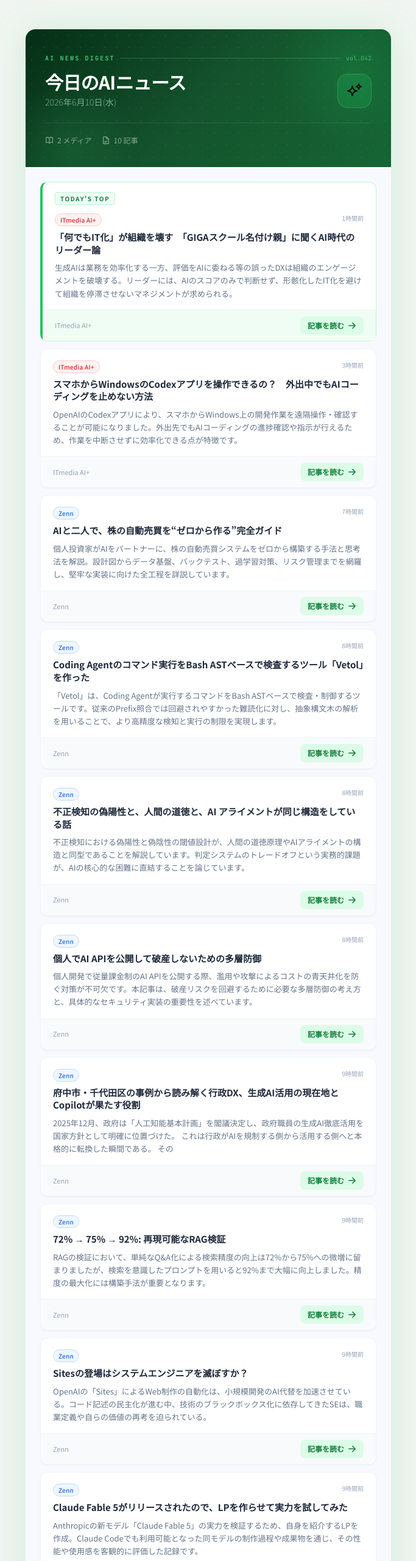
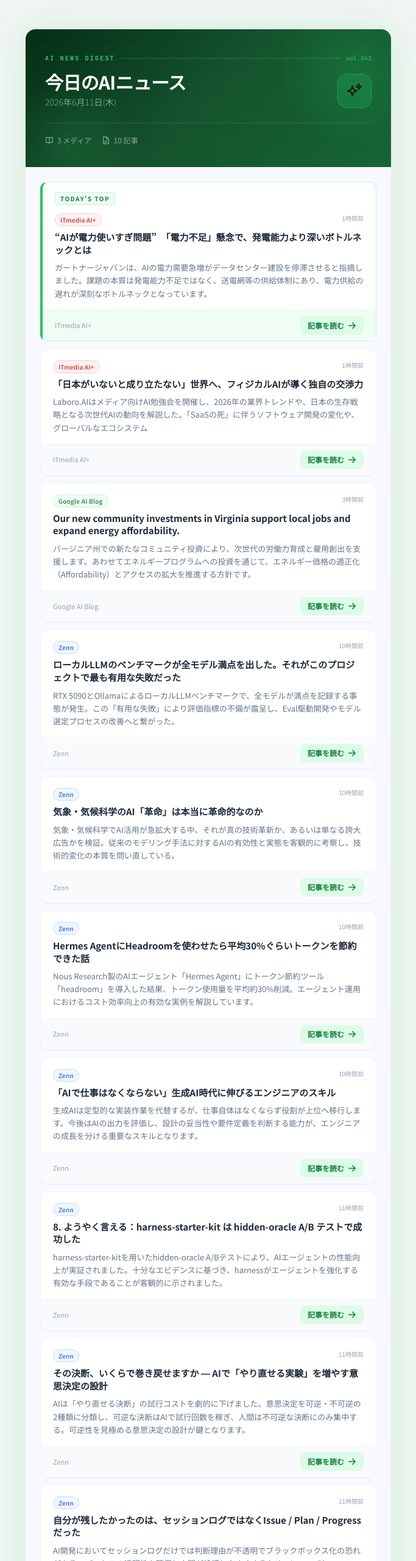
Before and after one commit to muramasalldr-max/ai-news-delivery, a plain HTML site: page index.html in a window 1280 px wide. Shown: the top 2560 px of the page at 61% size, without its empty margins (298-981 px from the left). Drawn offline with nearby package versions, Linux system fonts and the light colour scheme.

Commit message:
deploy: d10dac0924df5cd2effa6f749fe977626c312e90

```diff
--- a/index.html
+++ b/index.html
@@ -92,7 +92,7 @@
           <h1 class="text-white text-3xl font-bold tracking-tight leading-none">
             今日のAIニュース
           </h1>
-          <p class="text-brand-200/60 text-sm mt-2 font-light">2026年6月10日(水)</p>
+          <p class="text-brand-200/60 text-sm mt-2 font-light">2026年6月11日(木)</p>
         </div>
 
         <!-- AI icon badge -->
@@ -110,7 +110,7 @@
           <svg class="w-3.5 h-3.5" fill="none" viewBox="0 0 24 24" stroke="currentColor" stroke-width="2">
             <path stroke-linecap="round" stroke-linejoin="round" d="M12 6.042A8.967 8.967 0 006 3.75c-1.052 0-2.062.18-3 .512v14.25A8.987 8.987 0 016 18c2.305 0 4.408.867 6 2.292m0-14.25a8.966 8.966 0 016-2.292c1.052 0 2.062.18 3 .512v14.25A8.987 8.987 0 0018 18a8.966 8.966 0 00-6 2.292m0-14.25v14.25" />
           </svg>
-          <span>2 メディア</span>
+          <span>3 メディア</span>
         </div>
         <div class="flex items-center gap-1.5 text-white/50 text-xs">
           <svg class="w-3.5 h-3.5" fill="none" viewBox="0 0 24 24" stroke="currentColor" stroke-width="2">
@@ -132,12 +132,12 @@
             <span class="source-itmedia text-[10px] font-medium px-2 py-0.5 rounded-full border tracking-wide flex-shrink-0 mt-0.5">ITmedia AI+</span>
             <span class="text-[10px] text-slate-400 flex-shrink-0 mt-0.5">1時間前</span>
           </div>
-          <h2 class="text-slate-800 font-bold text-[15px] leading-snug mb-2">「何でもIT化」が組織を壊す　「GIGAスクール名付け親」に聞くAI時代のリーダー論</h2>
-          <p class="text-slate-500 text-[13px] leading-relaxed">生成AIは業務を効率化する一方、評価をAIに委ねる等の誤ったDXは組織のエンゲージメントを破壊する。リーダーには、AIのスコアのみで判断せず、形骸化したIT化を避けて組織を停滞させないマネジメントが求められる。</p>
+          <h2 class="text-slate-800 font-bold text-[15px] leading-snug mb-2">“AIが電力使いすぎ問題”　「電力不足」懸念で、発電能力より深いボトルネックとは</h2>
+          <p class="text-slate-500 text-[13px] leading-relaxed">ガートナージャパンは、AIの電力需要急増がデータセンター建設を停滞させると指摘しました。課題の本質は発電能力不足ではなく、送電網等の供給体制にあり、電力供給の遅れが深刻なボトルネックとなっています。</p>
         </div>
         <div class="px-5 py-2.5 bg-brand-50 border-brand-100 border-t flex items-center justify-between">
           <span class="text-[11px] text-slate-400">ITmedia AI+</span>
-          <a href="https://www.itmedia.co.jp/business/articles/2606/11/news029.html" target="_blank" rel="noopener noreferrer"
+          <a href="https://www.itmedia.co.jp/business/articles/2606/12/news029.html" target="_blank" rel="noopener noreferrer"
              class="inline-flex items-center gap-1.5 text-brand-700 text-[12px] font-semibold bg-brand-100 hover:bg-brand-200 px-3 py-1.5 rounded-lg transition-colors">
             記事を読む
             <svg class="w-3.5 h-3.5" fill="none" viewBox="0 0 24 24" stroke="currentColor" stroke-width="2.5">
@@ -153,14 +153,14 @@
         <div class="px-5 py-4">
           <div class="flex items-start justify-between gap-3 mb-2">
             <span class="source-itmedia text-[10px] font-medium px-2 py-0.5 rounded-full border tracking-wide flex-shrink-0 mt-0.5">ITmedia AI+</span>
-            <span class="text-[10px] text-slate-400 flex-shrink-0 mt-0.5">3時間前</span>
+            <span class="text-[10px] text-slate-400 flex-shrink-0 mt-0.5">1時間前</span>
           </div>
-          <h2 class="text-slate-800 font-bold text-[15px] leading-snug mb-2">スマホからWindowsのCodexアプリを操作できるの？　外出中でもAIコーディングを止めない方法</h2>
-          <p class="text-slate-500 text-[13px] leading-relaxed">OpenAIのCodexアプリにより、スマホからWindows上の開発作業を遠隔操作・確認することが可能になりました。外出先でもAIコーディングの進捗確認や指示が行えるため、作業を中断させずに効率化できる点が特徴です。</p>
+          <h2 class="text-slate-800 font-bold text-[15px] leading-snug mb-2">「日本がいないと成り立たない」世界へ、フィジカルAIが導く独自の交渉力</h2>
+          <p class="text-slate-500 text-[13px] leading-relaxed">Laboro.AIはメディア向けAI勉強会を開催し、2026年の業界トレンドや、日本の生存戦略となる次世代AIの動向を解説した。「SaaSの死」に伴うソフトウェア開発の変化や、グローバルなエコシステム</p>
         </div>
         <div class="px-5 py-2.5 bg-slate-50 border-slate-100 border-t flex items-center justify-between">
           <span class="text-[11px] text-slate-400">ITmedia AI+</span>
-          <a href="https://atmarkit.itmedia.co.jp/ait/articles/2606/11/news016.html" target="_blank" rel="noopener noreferrer"
+          <a href="https://monoist.itmedia.co.jp/mn/articles/2606/12/news049.html" target="_blank" rel="noopener noreferrer"
              class="inline-flex items-center gap-1.5 text-brand-700 text-[12px] font-semibold bg-brand-100 hover:bg-brand-200 px-3 py-1.5 rounded-lg transition-colors">
             記事を読む
             <svg class="w-3.5 h-3.5" fill="none" viewBox="0 0 24 24" stroke="currentColor" stroke-width="2.5">
@@ -175,15 +175,15 @@
 
         <div class="px-5 py-4">
           <div class="flex items-start justify-between gap-3 mb-2">
-            <span class="source-zenn text-[10px] font-medium px-2 py-0.5 rounded-full border tracking-wide flex-shrink-0 mt-0.5">Zenn</span>
-            <span class="text-[10px] text-slate-400 flex-shrink-0 mt-0.5">7時間前</span>
+            <span class="source-google text-[10px] font-medium px-2 py-0.5 rounded-full border tracking-wide flex-shrink-0 mt-0.5">Google AI Blog</span>
+            <span class="text-[10px] text-slate-400 flex-shrink-0 mt-0.5">3時間前</span>
           </div>
-          <h2 class="text-slate-800 font-bold text-[15px] leading-snug mb-2">AIと二人で、株の自動売買を“ゼロから作る”完全ガイド</h2>
-          <p class="text-slate-500 text-[13px] leading-relaxed">個人投資家がAIをパートナーに、株の自動売買システムをゼロから構築する手法と思考法を解説。設計図からデータ基盤、バックテスト、過学習対策、リスク管理までを網羅し、堅牢な実装に向けた全工程を詳説しています。</p>
+          <h2 class="text-slate-800 font-bold text-[15px] leading-snug mb-2">Our new community investments in Virginia support local jobs and expand energy affordability.</h2>
+          <p class="text-slate-500 text-[13px] leading-relaxed">バージニア州での新たなコミュニティ投資により、次世代の労働力育成と雇用創出を支援します。あわせてエネルギープログラムへの投資を通じて、エネルギー価格の適正化（Affordability）とアクセスの拡大を推進する方針です。</p>
         </div>
         <div class="px-5 py-2.5 bg-slate-50 border-slate-100 border-t flex items-center justify-between">
-          <span class="text-[11px] text-slate-400">Zenn</span>
-          <a href="https://zenn.dev/kuon_algo/books/5060d7bbf20740" target="_blank" rel="noopener noreferrer"
+          <span class="text-[11px] text-slate-400">Google AI Blog</span>
+          <a href="https://blog.google/innovation-and-ai/infrastructure-and-cloud/global-network/virginia-community-investments/" target="_blank" rel="noopener noreferrer"
              class="inline-flex items-center gap-1.5 text-brand-700 text-[12px] font-semibold bg-brand-100 hover:bg-brand-200 px-3 py-1.5 rounded-lg transition-colors">
             記事を読む
             <svg class="w-3.5 h-3.5" fill="none" viewBox="0 0 24 24" stroke="currentColor" stroke-width="2.5">
@@ -199,14 +199,14 @@
         <div class="px-5 py-4">
           <div class="flex items-start justify-between gap-3 mb-2">
             <span class="source-zenn text-[10px] font-medium px-2 py-0.5 rounded-full border tracking-wide flex-shrink-0 mt-0.5">Zenn</span>
-            <span class="text-[10px] text-slate-400 flex-shrink-0 mt-0.5">8時間前</span>
+            <span class="text-[10px] text-slate-400 flex-shrink-0 mt-0.5">10時間前</span>
           </div>
-          <h2 class="text-slate-800 font-bold text-[15px] leading-snug mb-2">Coding Agentのコマンド実行をBash ASTベースで検査するツール「Vetol」を作った</h2>
-          <p class="text-slate-500 text-[13px] leading-relaxed">「Vetol」は、Coding Agentが実行するコマンドをBash ASTベースで検査・制御するツールです。従来のPrefix照合では回避されやすかった難読化に対し、抽象構文木の解析を用いることで、より高精度な検知と実行の制限を実現します。</p>
+          <h2 class="text-slate-800 font-bold text-[15px] leading-snug mb-2">ローカルLLMのベンチマークが全モデル満点を出した。それがこのプロジェクトで最も有用な失敗だった</h2>
+          <p class="text-slate-500 text-[13px] leading-relaxed">RTX 5090とOllamaによるローカルLLMベンチマークで、全モデルが満点を記録する事態が発生。この「有用な失敗」により評価指標の不備が露呈し、Eval駆動開発やモデル選定プロセスの改善へと繋がった。</p>
         </div>
         <div class="px-5 py-2.5 bg-slate-50 border-slate-100 border-t flex items-center justify-between">
           <span class="text-[11px] text-slate-400">Zenn</span>
-          <a href="https://zenn.dev/tf63/articles/vetol-tf63-20260610" target="_blank" rel="noopener noreferrer"
+          <a href="https://zenn.dev/elvisyao/articles/bef9e76aaa9bb0" target="_blank" rel="noopener noreferrer"
              class="inline-flex items-center gap-1.5 text-brand-700 text-[12px] font-semibold bg-brand-100 hover:bg-brand-200 px-3 py-1.5 rounded-lg transition-colors">
             記事を読む
             <svg class="w-3.5 h-3.5" fill="none" viewBox="0 0 24 24" stroke="currentColor" stroke-width="2.5">
@@ -222,14 +222,14 @@
         <div class="px-5 py-4">
           <div class="flex items-start justify-between gap-3 mb-2">
             <span class="source-zenn text-[10px] font-medium px-2 py-0.5 rounded-full border tracking-wide flex-shrink-0 mt-0.5">Zenn</span>
-            <span class="text-[10px] text-slate-400 flex-shrink-0 mt-0.5">8時間前</span>
+            <span class="text-[10px] text-slate-400 flex-shrink-0 mt-0.5">10時間前</span>
           </div>
-          <h2 class="text-slate-800 font-bold text-[15px] leading-snug mb-2">不正検知の偽陽性と、人間の道徳と、AI アライメントが同じ構造をしている話</h2>
-          <p class="text-slate-500 text-[13px] leading-relaxed">不正検知における偽陽性と偽陰性の閾値設計が、人間の道徳原理やAIアライメントの構造と同型であることを解説しています。判定システムのトレードオフという実務的課題が、AIの核心的な困難に直結することを論じています。</p>
+          <h2 class="text-slate-800 font-bold text-[15px] leading-snug mb-2">気象・気候科学のAI「革命」は本当に革命的なのか</h2>
+          <p class="text-slate-500 text-[13px] leading-relaxed">気象・気候科学でAI活用が急拡大する中、それが真の技術革新か、あるいは単なる誇大広告かを検証。従来のモデリング手法に対するAIの有効性と実態を客観的に考察し、技術的変化の本質を問い直している。</p>
         </div>
         <div class="px-5 py-2.5 bg-slate-50 border-slate-100 border-t flex items-center justify-between">
           <span class="text-[11px] text-slate-400">Zenn</span>
-          <a href="https://zenn.dev/andhy/articles/d70dd9dd685ec6" target="_blank" rel="noopener noreferrer"
+          <a href="https://zenn.dev/salt2/articles/ai-ccf4f32a-article" target="_blank" rel="noopener noreferrer"
              class="inline-flex items-center gap-1.5 text-brand-700 text-[12px] font-semibold bg-brand-100 hover:bg-brand-200 px-3 py-1.5 rounded-lg transition-colors">
             記事を読む
             <svg class="w-3.5 h-3.5" fill="none" viewBox="0 0 24 24" stroke="currentColor" stroke-width="2.5">
@@ -245,14 +245,14 @@
         <div class="px-5 py-4">
           <div class="flex items-start justify-between gap-3 mb-2">
             <span class="source-zenn text-[10px] font-medium px-2 py-0.5 rounded-full border tracking-wide flex-shrink-0 mt-0.5">Zenn</span>
-            <span class="text-[10px] text-slate-400 flex-shrink-0 mt-0.5">8時間前</span>
+            <span class="text-[10px] text-slate-400 flex-shrink-0 mt-0.5">10時間前</span>
           </div>
-          <h2 class="text-slate-800 font-bold text-[15px] leading-snug mb-2">個人でAI APIを公開して破産しないための多層防御</h2>
-          <p class="text-slate-500 text-[13px] leading-relaxed">個人開発で従量課金制のAI APIを公開する際、濫用や攻撃によるコストの青天井化を防ぐ対策が不可欠です。本記事は、破産リスクを回避するために必要な多層防御の考え方と、具体的なセキュリティ実装の重要性を述べています。</p>
+          <h2 class="text-slate-800 font-bold text-[15px] leading-snug mb-2">Hermes AgentにHeadroomを使わせたら平均30%ぐらいトークンを節約できた話</h2>
+          <p class="text-slate-500 text-[13px] leading-relaxed">Nous Research製のAIエージェント「Hermes Agent」にトークン節約ツール「headroom」を導入した結果、トークン使用量を平均約30%削減。エージェント運用におけるコスト効率向上の有効な実例を解説しています。</p>
         </div>
         <div class="px-5 py-2.5 bg-slate-50 border-slate-100 border-t flex items-center justify-between">
           <span class="text-[11px] text-slate-400">Zenn</span>
-          <a href="https://zenn.dev/ranran0227/articles/8c00b92dad8305" target="_blank" rel="noopener noreferrer"
+          <a href="https://zenn.dev/milix_m/articles/bb60e1e1a69ed8" target="_blank" rel="noopener noreferrer"
              class="inline-flex items-center gap-1.5 text-brand-700 text-[12px] font-semibold bg-brand-100 hover:bg-brand-200 px-3 py-1.5 rounded-lg transition-colors">
             記事を読む
             <svg class="w-3.5 h-3.5" fill="none" viewBox="0 0 24 24" stroke="currentColor" stroke-width="2.5">
@@ -268,16 +268,14 @@
         <div class="px-5 py-4">
           <div class="flex items-start justify-between gap-3 mb-2">
             <span class="source-zenn text-[10px] font-medium px-2 py-0.5 rounded-full border tracking-wide flex-shrink-0 mt-0.5">Zenn</span>
-            <span class="text-[10px] text-slate-400 flex-shrink-0 mt-0.5">9時間前</span>
+            <span class="text-[10px] text-slate-400 flex-shrink-0 mt-0.5">10時間前</span>
           </div>
-          <h2 class="text-slate-800 font-bold text-[15px] leading-snug mb-2">府中市・千代田区の事例から読み解く行政DX、生成AI活用の現在地とCopilotが果たす役割</h2>
-          <p class="text-slate-500 text-[13px] leading-relaxed">2025年12月、政府は「人工知能基本計画」を閣議決定し、政府職員の生成AI徹底活用を国家方針として明確に位置づけた。
-これは行政がAIを規制する側から活用する側へと本格的に転換した瞬間である。
-その</p>
+          <h2 class="text-slate-800 font-bold text-[15px] leading-snug mb-2">「AIで仕事はなくならない」生成AI時代に伸びるエンジニアのスキル</h2>
+          <p class="text-slate-500 text-[13px] leading-relaxed">生成AIは定型的な実装作業を代替するが、仕事自体はなくならず役割が上位へ移行します。今後はAIの出力を評価し、設計の妥当性や要件定義を判断する能力が、エンジニアの成長を分ける重要なスキルとなります。</p>
         </div>
         <div class="px-5 py-2.5 bg-slate-50 border-slate-100 border-t flex items-center justify-between">
           <span class="text-[11px] text-slate-400">Zenn</span>
-          <a href="https://zenn.dev/syoshida07/articles/04368937a40996" target="_blank" rel="noopener noreferrer"
+          <a href="https://zenn.dev/itsuya/articles/career_ai_a3f9f3055d" target="_blank" rel="noopener noreferrer"
              class="inline-flex items-center gap-1.5 text-brand-700 text-[12px] font-semibold bg-brand-100 hover:bg-brand-200 px-3 py-1.5 rounded-lg transition-colors">
             記事を読む
             <svg class="w-3.5 h-3.5" fill="none" viewBox="0 0 24 24" stroke="currentColor" stroke-width="2.5">
@@ -293,14 +291,14 @@
         <div class="px-5 py-4">
           <div class="flex items-start justify-between gap-3 mb-2">
             <span class="source-zenn text-[10px] font-medium px-2 py-0.5 rounded-full border tracking-wide flex-shrink-0 mt-0.5">Zenn</span>
-            <span class="text-[10px] text-slate-400 flex-shrink-0 mt-0.5">9時間前</span>
+            <span class="text-[10px] text-slate-400 flex-shrink-0 mt-0.5">11時間前</span>
           </div>
-          <h2 class="text-slate-800 font-bold text-[15px] leading-snug mb-2">72% → 75% → 92%: 再現可能なRAG検証</h2>
-          <p class="text-slate-500 text-[13px] leading-relaxed">RAGの検証において、単純なQ&amp;A化による検索精度の向上は72%から75%への微増に留まりましたが、検索を意識したプロンプトを用いると92%まで大幅に向上しました。精度の最大化には構築手法が重要となります。</p>
+          <h2 class="text-slate-800 font-bold text-[15px] leading-snug mb-2">8. ようやく言える：harness-starter-kit は hidden-oracle A/B テストで成功した</h2>
+          <p class="text-slate-500 text-[13px] leading-relaxed">harness-starter-kitを用いたhidden-oracle A/Bテストにより、AIエージェントの性能向上が実証されました。十分なエビデンスに基づき、harnessがエージェントを強化する有効な手段であることが客観的に示されました。</p>
         </div>
         <div class="px-5 py-2.5 bg-slate-50 border-slate-100 border-t flex items-center justify-between">
           <span class="text-[11px] text-slate-400">Zenn</span>
-          <a href="https://zenn.dev/hidekimori/articles/751663f00dc77c" target="_blank" rel="noopener noreferrer"
+          <a href="https://zenn.dev/yuuaan/articles/55501dd45e2522" target="_blank" rel="noopener noreferrer"
              class="inline-flex items-center gap-1.5 text-brand-700 text-[12px] font-semibold bg-brand-100 hover:bg-brand-200 px-3 py-1.5 rounded-lg transition-colors">
             記事を読む
             <svg class="w-3.5 h-3.5" fill="none" viewBox="0 0 24 24" stroke="currentColor" stroke-width="2.5">
@@ -316,14 +314,14 @@
         <div class="px-5 py-4">
           <div class="flex items-start justify-between gap-3 mb-2">
             <span class="source-zenn text-[10px] font-medium px-2 py-0.5 rounded-full border tracking-wide flex-shrink-0 mt-0.5">Zenn</span>
-            <span class="text-[10px] text-slate-400 flex-shrink-0 mt-0.5">9時間前</span>
+            <span class="text-[10px] text-slate-400 flex-shrink-0 mt-0.5">11時間前</span>
           </div>
-          <h2 class="text-slate-800 font-bold text-[15px] leading-snug mb-2">Sitesの登場はシステムエンジニアを滅ぼすか？</h2>
-          <p class="text-slate-500 text-[13px] leading-relaxed">OpenAIの「Sites」によるWeb制作の自動化は、小規模開発のAI代替を加速させている。コード記述の民主化が進む中、技術のブラックボックス化に依存してきたSEは、職業定義や自らの価値の再考を迫られている。</p>
+          <h2 class="text-slate-800 font-bold text-[15px] leading-snug mb-2">その決断、いくらで巻き戻せますか ― AIで「やり直せる実験」を増やす意思決定の設計</h2>
+          <p class="text-slate-500 text-[13px] leading-relaxed">AIは「やり直せる決断」の試行コストを劇的に下げました。意思決定を可逆・不可逆の2種類に分類し、可逆な決断はAIで試行回数を稼ぎ、人間は不可逆な決断にのみ集中する。可逆性を見極める意思決定の設計が鍵となります。</p>
         </div>
         <div class="px-5 py-2.5 bg-slate-50 border-slate-100 border-t flex items-center justify-between">
           <span class="text-[11px] text-slate-400">Zenn</span>
-          <a href="https://zenn.dev/awhcs/articles/7257d47682f5dd" target="_blank" rel="noopener noreferrer"
+          <a href="https://zenn.dev/akira_papa/articles/5c1000cea3bf54" target="_blank" rel="noopener noreferrer"
              class="inline-flex items-center gap-1.5 text-brand-700 text-[12px] font-semibold bg-brand-100 hover:bg-brand-200 px-3 py-1.5 rounded-lg transition-colors">
             記事を読む
             <svg class="w-3.5 h-3.5" fill="none" viewBox="0 0 24 24" stroke="currentColor" stroke-width="2.5">
@@ -339,14 +337,14 @@
         <div class="px-5 py-4">
           <div class="flex items-start justify-between gap-3 mb-2">
             <span class="source-zenn text-[10px] font-medium px-2 py-0.5 rounded-full border tracking-wide flex-shrink-0 mt-0.5">Zenn</span>
-            <span class="text-[10px] text-slate-400 flex-shrink-0 mt-0.5">9時間前</span>
+            <span class="text-[10px] text-slate-400 flex-shrink-0 mt-0.5">11時間前</span>
           </div>
-          <h2 class="text-slate-800 font-bold text-[15px] leading-snug mb-2">Claude Fable 5がリリースされたので、LPを作らせて実力を試してみた</h2>
-          <p class="text-slate-500 text-[13px] leading-relaxed">Anthropicの新モデル「Claude Fable 5」の実力を検証するため、自身を紹介するLPを作成。Claude Codeでも利用可能となった同モデルの制作過程や成果物を通じ、その性能や使用感を客観的に評価した記録です。</p>
+          <h2 class="text-slate-800 font-bold text-[15px] leading-snug mb-2">自分が残したかったのは、セッションログではなくIssue / Plan / Progressだった</h2>
+          <p class="text-slate-500 text-[13px] leading-relaxed">AI開発においてセッションログだけでは判断理由が不透明でブラックボックス化の恐れがある。プロセスの透明性を確保し人間が検証しやすくするため、Issue、Plan、Progressを明確に記録すべきである。</p>
         </div>
         <div class="px-5 py-2.5 bg-slate-50 border-slate-100 border-t flex items-center justify-between">
           <span class="text-[11px] text-slate-400">Zenn</span>
-          <a href="https://zenn.dev/yamadatt/articles/20260610-fable5-lp" target="_blank" rel="noopener noreferrer"
+          <a href="https://zenn.dev/como/articles/issue-plan-task-article" target="_blank" rel="noopener noreferrer"
              class="inline-flex items-center gap-1.5 text-brand-700 text-[12px] font-semibold bg-brand-100 hover:bg-brand-200 px-3 py-1.5 rounded-lg transition-colors">
             記事を読む
             <svg class="w-3.5 h-3.5" fill="none" viewBox="0 0 24 24" stroke="currentColor" stroke-width="2.5">
```
